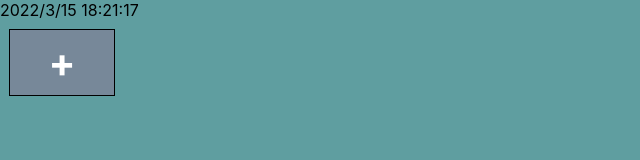
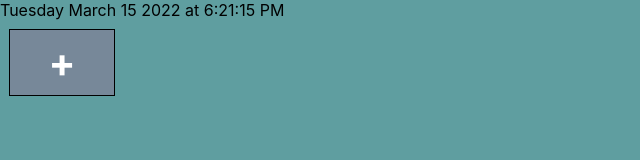
Before and after one commit to Interrobangs/sweetboxes, a React (Create React App) app: page / in a window 1280 px wide. Shown: the top 160 px of the page, without its empty margins (0-640 px from the left). Built offline with nearby package versions, Linux system fonts and the light colour scheme.

Commit message:
changed date

```diff
--- a/src/App.js
+++ b/src/App.js
@@ -75,14 +75,31 @@ function add0(num){
 }
 
 function getDateNow(){
-  const d = new Date()
-  const month = d.getMonth() + 1
-  const hours = add0(d.getHours())
-  const minuts = add0(d.getMinutes())
-  const seconds = add0(d.getSeconds())
-  const dateNow = [d.getFullYear(), month, d.getDate()].join('/')
-  const time = [hours, minuts, seconds].join(':')
-  return  dateNow + ' ' + time
+  const date = new Date()
+  // request a weekday along with a long date
+  var options = {
+     weekday: 'long',
+     year: 'numeric',
+     month: 'long',
+     day: 'numeric',
+     hour: 'numeric',
+     minute: 'numeric',
+     second: 'numeric'
+    };
+  const thisDate = new Intl.DateTimeFormat(navigator.language, options).format(date).split(',').join('')
+  const capitalizeFirstLetter = ([ first, ...rest ], locale = navigator.language) =>
+  first.toLocaleUpperCase(locale)
+
+  return thisDate[0].toUpperCase() + thisDate.substring(1, thisDate.length)
+  // const thisMoment = moment().format('DD MMMM YYYY hh:mm:ss');
+  // const d = new Date()
+  // const month = d.getMonth() + 1
+  // const hours = add0(d.getHours())
+  // const minuts = add0(d.getMinutes())
+  // const seconds = add0(d.getSeconds())
+  // const dateNow = [d.getFullYear(), month, d.getDate()].join('/')
+  // const time = [hours, minuts, seconds].join(':')
+  // return  thisMoment
 }
 
 function DateNow(){
```
